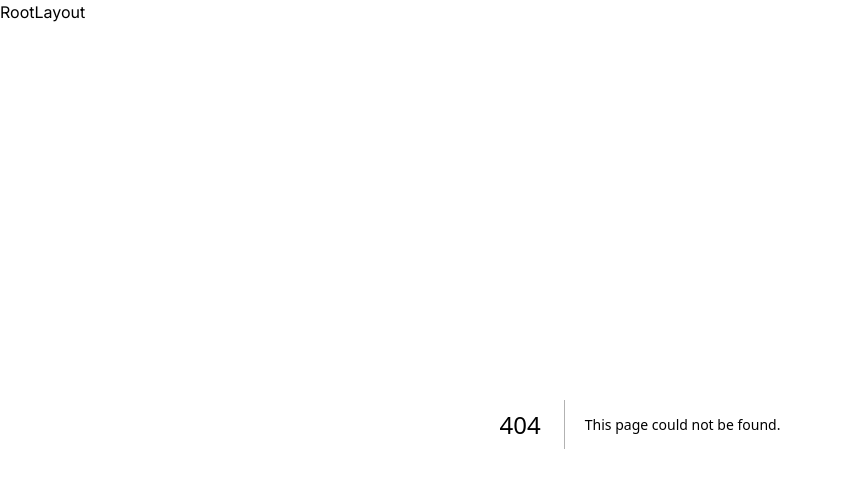
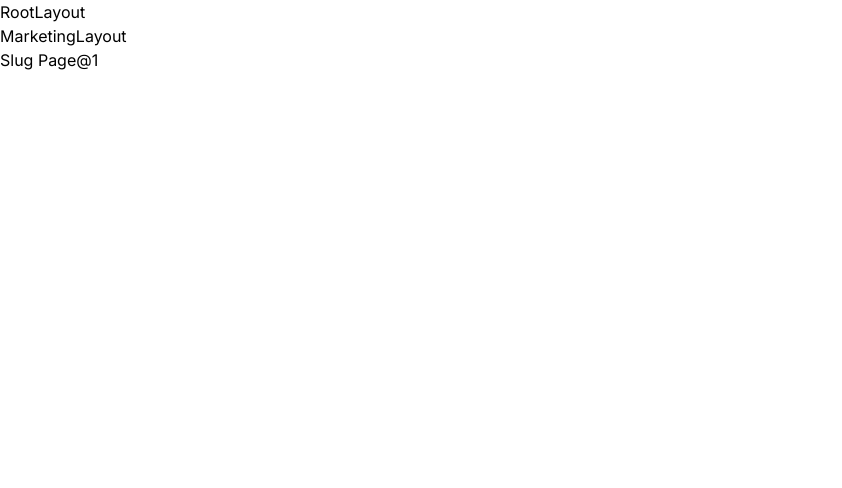
Before and after one commit to VickyGe22/react-nextjs-practice, a Next.js app in the folder next-js-learning/: page /blog/1 in a window 1280 px wide. Before the commit this address had no page. Shown: the top 488 px of the page, without its empty margins (0-842 px from the left). Built offline with nearby package versions, Linux system fonts and the light colour scheme.

Commit message:
dynamic router

```diff
--- /dev/null
+++ b/next-js-learning/app/(marketing)/[[...slug]]/page.tsx
@@ -0,0 +1,5 @@
+export default function Page({params}:{params:{slug:string}}){
+    return (
+        <h1>Option catch-all Slugpage@{params.slug}</h1>
+    )
+}
--- /dev/null
+++ b/next-js-learning/app/(marketing)/blog/[slug]/page.tsx
@@ -0,0 +1,7 @@
+export default function Page({params}:{slug:string}){
+    return (
+        <h1>Slug Page@{params.slug}</h1>
+    )
+}
+
+// 命名页面地址
--- /dev/null
+++ b/next-js-learning/app/(shop)/[...slug]/page.tsx
@@ -0,0 +1,5 @@
+export default function Page({params}:{params: {slug:string}}){
+    return (
+        <h1>Catch-all Slug Page@{params.slug}</h1>
+    )
+}
```
